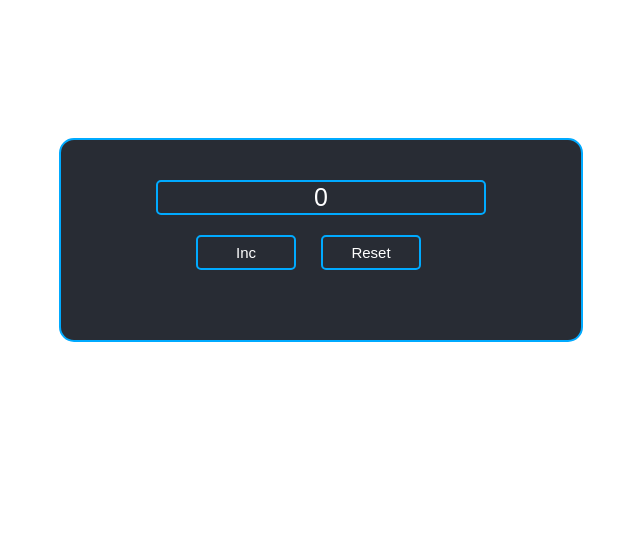
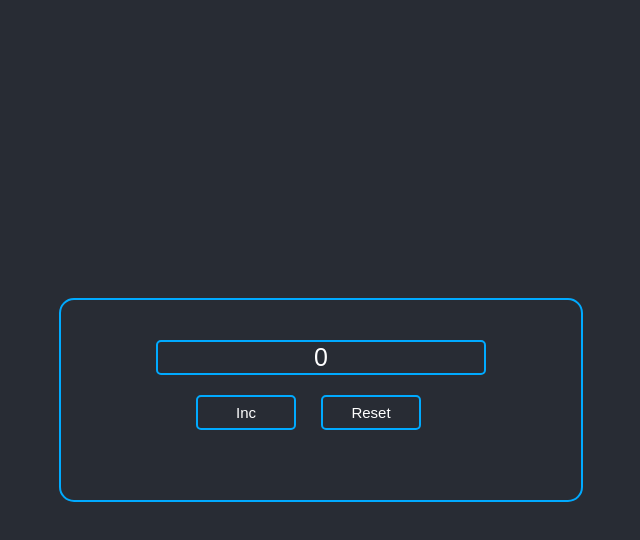
Before and after one commit to KirillDolzhenkov/counter, a React (Create React App) app: page / in a window 1280 px wide. Shown: the top 540 px of the page, without its empty margins (319-959 px from the left). Built offline with nearby package versions, Linux system fonts and the light colour scheme.

Commit message:
CSS refactoring

```diff
--- a/src/App.css
+++ b/src/App.css
@@ -1,6 +1,7 @@
 .App {
   display: flex;
-  height: 60vh;
+  height: 100vh;
   justify-content: center;
   align-items: center;
+  background-color:  #282c34;
 }
--- a/src/components/IncBtn/IncBtn.css
+++ b/src/components/IncBtn/IncBtn.css
@@ -15,7 +15,7 @@
 
 .IncBtn:hover {
     border: 2px solid #00AAFF;
-    background-color: #28c9b2;
+    background-color: #b0c4d4;
     box-shadow: 1px 1px 5px grey;
     color: white;
 
@@ -23,7 +23,8 @@
 
 .IncBtn:active {
     border: 2px solid #00AAFF;
-    background-color: #cf08c2;
+    background-color:  #282c34;
+    /*background-color: #28c9b2;*/
     box-shadow: 1px 1px 5px grey;
 
 }
--- a/src/components/ResetBtn/Reset.css
+++ b/src/components/ResetBtn/Reset.css
@@ -15,13 +15,14 @@
 
 .ResetBtn:hover {
     border: 2px solid #00AAFF;
-    background-color: #28c9b2;
+    background-color: #b0c4d4;
     box-shadow: 1px 1px 5px grey;
     color: white;
 }
 
 .ResetBtn:active {
     border: 2px solid #00AAFF;
-    background-color: #cf08c2;
+    background-color:  #282c34;
+    /*background-color: #28c9b2;*/
     box-shadow: 1px 1px 5px grey;
 }
```
